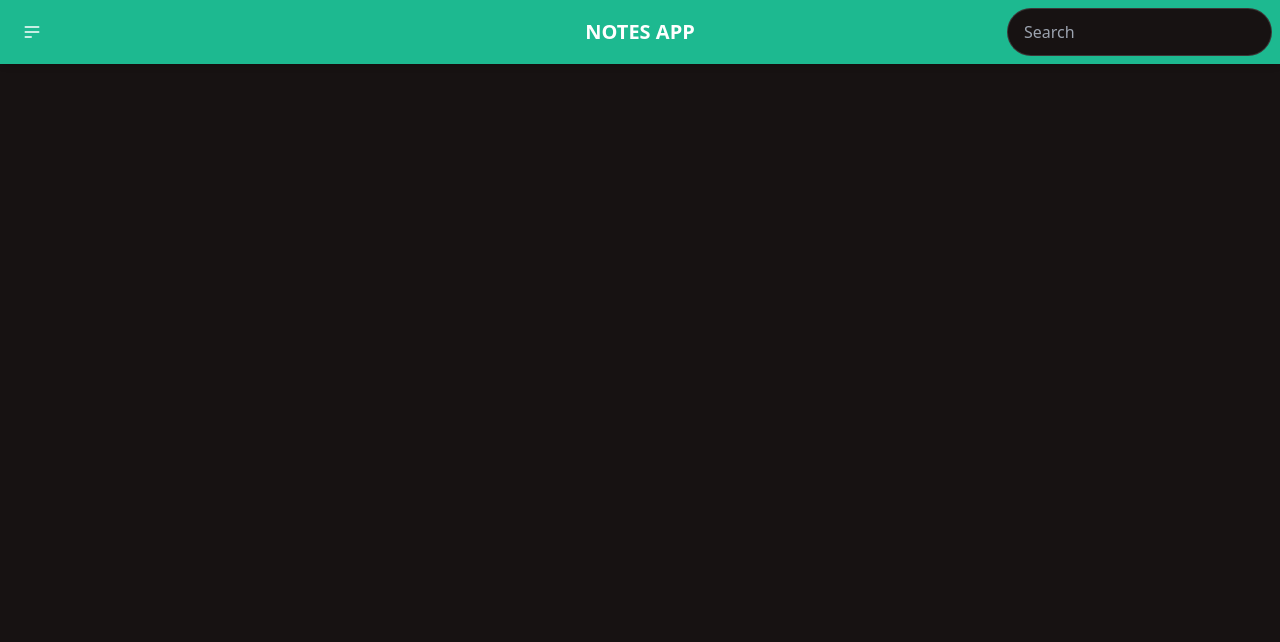
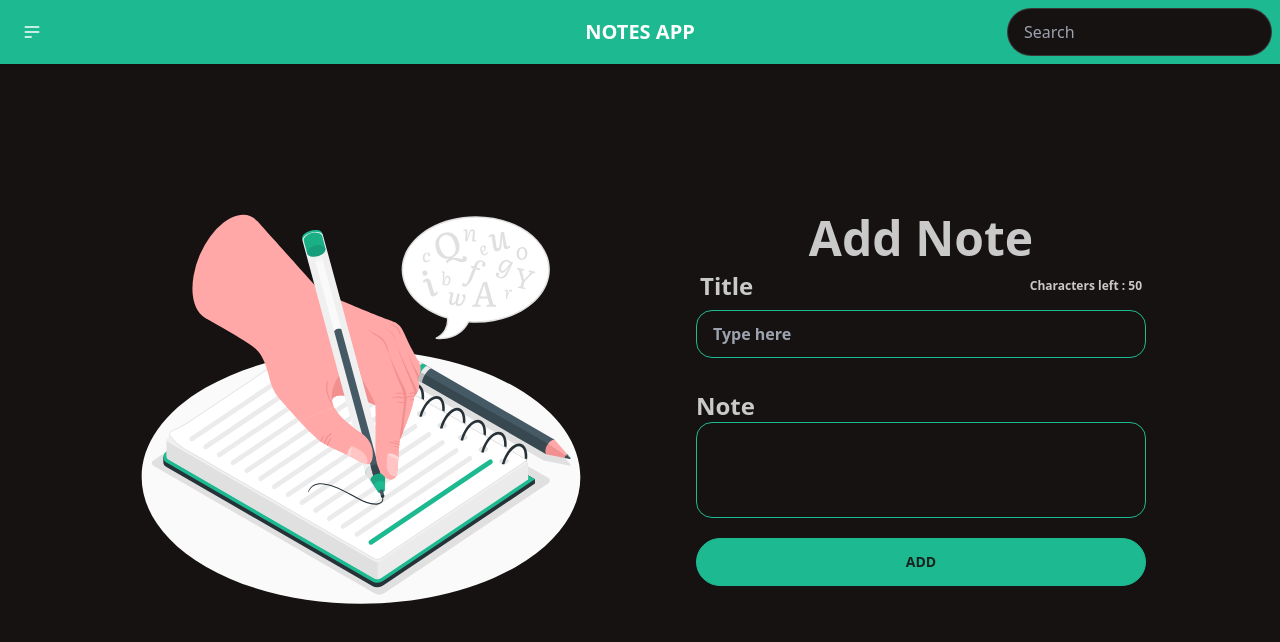
Before and after one commit to RaihanSyahSP/notes-submission-intermediate, a React (Vite) app: page /add in a window 1280 px wide. Shown: the top 642 px of the page. Built offline with nearby package versions, Linux system fonts and the light colour scheme.

Commit message:
feat: add notes

```diff
--- a/package.json
+++ b/package.json
@@ -10,6 +10,7 @@
     "preview": "vite preview"
   },
   "dependencies": {
+    "html-react-parser": "^5.0.10",
     "notistack": "^3.0.1",
     "react": "^18.2.0",
     "react-dom": "^18.2.0",
--- a/src/components/NotesApp.jsx
+++ b/src/components/NotesApp.jsx
@@ -23,7 +23,6 @@ const NotesApp = () => {
 
       setNotes((prevState) => [...prevState, newNote]);
       setInitialNotes((prevInitialNotes) => [...prevInitialNotes, newNote]);
-      enqueueSnackbar("Note added successfully", { variant: "success" });
     };
 
     const onDeleteNoteHandler = (id) => {
@@ -82,7 +81,7 @@ const NotesApp = () => {
               archivedHandler={onArchivedNoteHandler}
             />}
           />
-          <Route path="/add" element={<AddNote />} />
+          <Route path="/add" element={<AddNote onAddNotesHandler={onAddNotesHandler} />} />
           <Route path="/archived" element={<ArchivedNote notes={notes} />} />
         </Routes>
       </main>
--- a/src/components/NotesInput.jsx
+++ b/src/components/NotesInput.jsx
@@ -1,10 +1,14 @@
-import { useState } from "react"
+import { useState, useRef } from "react"
+import { useNavigate } from "react-router-dom";
+import { useSnackbar } from "notistack";
 
-
-const NotesInput = ({addNotes}) => {
+const NotesInput = ({ addNotes }) => {
+	const bodyRef = useRef(null);
+	const history = useNavigate()
     const [title, setTitle] = useState("")
     const [body, setBody] = useState("")
 	const [limitInputChar, setLimitInputChar] = useState(50)
+	const {enqueueSnackbar} = useSnackbar()
 
     const onTitleChangeHandler = (e) => {
         const newTitle = e.target.value;
@@ -20,23 +24,28 @@ const NotesInput = ({addNotes}) => {
     }
 
     const onBodyChangeHandler = (e) => {
-        setBody(e.target.value)
+		setBody(bodyRef.current.innerHTML)
     }
 
-    const onFormSubmitHandler = (e) => {
+	const onFormSubmitHandler =  async (e) => {
 		e.preventDefault()
-        addNotes({
+		try {
+			await addNotes({
 				title,
 				body,
 				createdAt: new Date().toISOString(),
 				archived: false
 			})
+			enqueueSnackbar("Note added successfully", { variant: "success" });
 			setTitle("")
 			setBody("")
 			setLimitInputChar(50)
+			history("/")
+		} catch(error) {
+			console.log(error)
+			enqueueSnackbar("Something goes wrong!", { variant: "error" });
 		}
-
-
+	}
 
   return (
     <div className="flex max-w-screen mx-auto gap-8 px-5 items-center justify-between h-screen xl:px-24">
@@ -68,17 +77,18 @@ const NotesInput = ({addNotes}) => {
 							</label>
 
 							<label className="label" htmlFor="notes">
+							</label>
 								<span className="label-text text-xl lg:text-2xl">Note</span>
-								</label>
-								<textarea
-									className="textarea textarea-bordered textarea-secondary h-24 rounded-2xl"
+							<div
+								className="textarea textarea-bordered textarea-secondary h-24 rounded-2xl font-normal"
 								id="notes"
-									placeholder="Type notes here"
+								data-placeholder="Type notes here"
 								value={body}
-									onChange={onBodyChangeHandler}
-									required
+								ref={bodyRef}
+								onInput={onBodyChangeHandler}
+								contentEditable
 							>
-								</textarea>
+							</div>
 							<button className="btn btn-secondary mt-5" type="submit">Add</button>
 					</form>
 			</aside>
--- a/src/components/NotesList.jsx
+++ b/src/components/NotesList.jsx
@@ -1,5 +1,7 @@
 import React from 'react'
+import parser from 'html-react-parser'
 import NotesItem from './NotesItem'
+
 
 const NotesList = ({ notes, deleteHandler, archivedHandler }) => {
     return (
@@ -9,7 +11,7 @@ const NotesList = ({ notes, deleteHandler, archivedHandler }) => {
             key={note.id}
             id={note.id}
             title={note.title}
-            body={note.body}
+            body={parser(note.body)}
             createdAt={note.createdAt}
             archived={note.archived}
             deleteHandler={deleteHandler}
--- a/src/pages/AddNote.jsx
+++ b/src/pages/AddNote.jsx
@@ -1,8 +1,9 @@
 import React from 'react'
+import NotesInput from '../components/NotesInput'
 
-const AddNote = () => {
+const AddNote = ({onAddNotesHandler}) => {
   return (
-    <div>AddNote</div>
+    <NotesInput addNotes={onAddNotesHandler} />
   )
 }
 
```
Also changed, not shown: 1 other file (tests, documents, lock files or other folders). Lines whose indentation alone changed are shown as unchanged.
